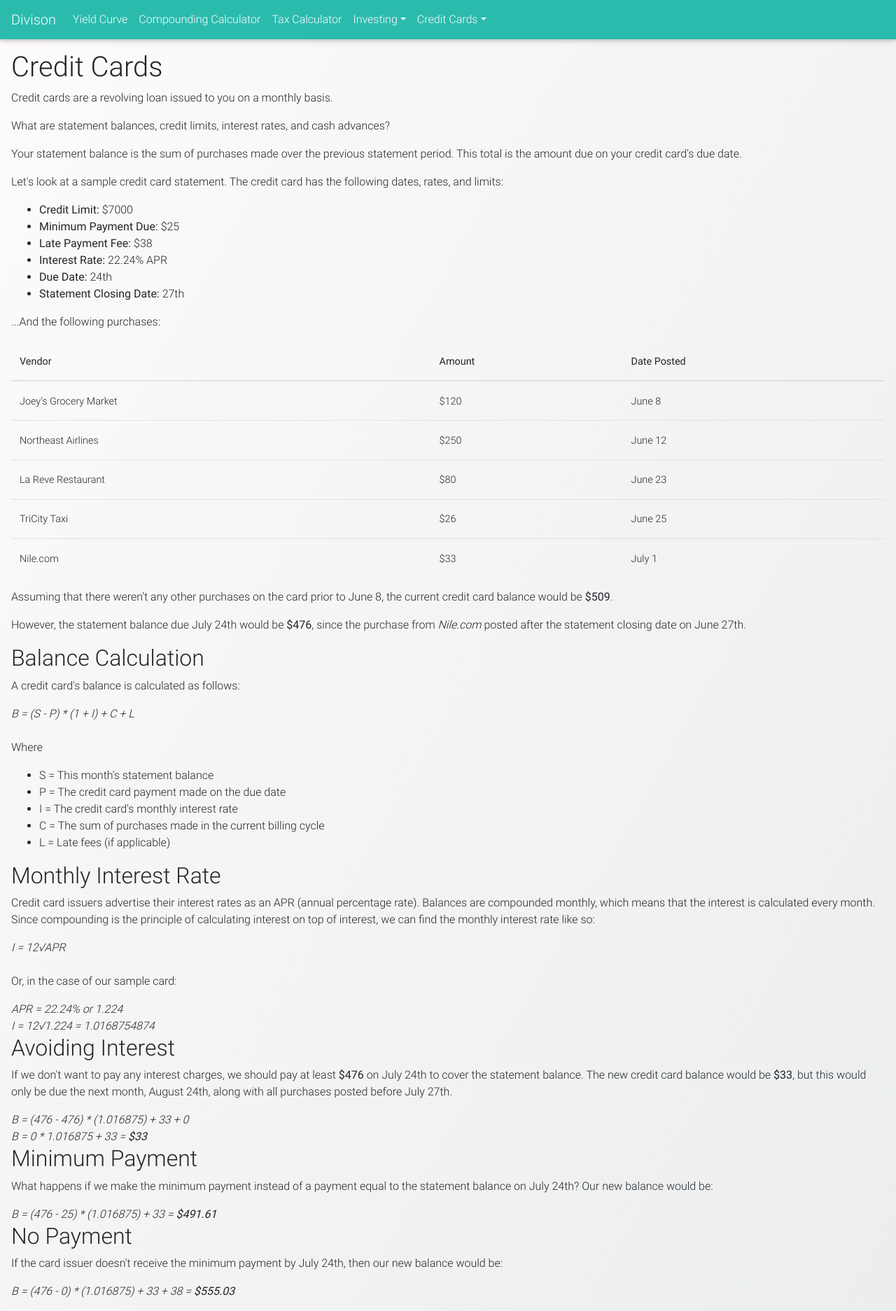
After one commit to rahulsarathy/yield-curve, a Django app: template templates/credit_cards.html in a window 1280 px wide. The commit adds this page. Shown: the whole page at 70% size. Run offline with Django 3.2, Linux system fonts and the light colour scheme; the template is opened without the code that fills it, so the values that code supplies are empty; some libraries are stand-ins or nearby versions.

Commit message:
Add a webpage about the basics of credit cards.

```diff
--- /dev/null
+++ b/credit_cards/apps.py
@@ -0,0 +1,5 @@
+from django.apps import AppConfig
+
+
+class CreditCardsConfig(AppConfig):
+    name = 'credit_cards'
--- /dev/null
+++ b/credit_cards/views.py
@@ -0,0 +1,5 @@
+from django.shortcuts import render
+
+
+def credit_cards_view(request):
+  return render(request, 'credit_cards.html')
--- /dev/null
+++ b/templates/credit_cards.html
@@ -0,0 +1,122 @@
+{% extends 'navbar.html' %}
+
+{% load crispy_forms_tags %}
+{% load staticfiles %}
+
+{% block title %}Division | Credit Cards{% endblock %}
+
+{% block imports %}
+{% endblock imports %}
+
+{% block content %}
+<h1>Credit Cards</h1>
+
+<p>Credit cards are a revolving loan issued to you on a monthly basis.</p>
+<p>What are statement balances, credit limits, interest rates, and cash advances?</p>
+<p>Your statement balance is the sum of purchases made over the previous statement period. This total is the amount due on your credit card's due date.</p>
+<p>Let's look at a sample credit card statement. The credit card has the following dates, rates, and limits:
+  <ul>
+    <li><b>Credit Limit:</b> $7000</li>
+    <li><b>Minimum Payment Due:</b> $25</li>
+    <li><b>Late Payment Fee:</b> $38</li>
+    <li><b>Interest Rate:</b> 22.24% APR</li>
+    <li><b>Due Date:</b> 24th</li>
+    <li><b>Statement Closing Date:</b> 27th</li>
+  </ul>
+
+<p>...And the following purchases:</p>
+
+<table class="table table-hover">
+  <thead>
+    <tr>
+      <th scope="col">Vendor</th>
+      <th scope="col">Amount</th>
+      <th scope="col">Date Posted</th>
+    </tr>
+  </thead>
+  <tbody>
+    <tr>
+      <td>Joey's Grocery Market</td>
+      <td>$120</td>
+      <td>June 8</td>
+    </tr>
+    <tr>
+      <td>Northeast Airlines</td>
+      <td>$250</td>
+      <td>June 12</td>
+    </tr>
+    <tr>
+      <td>La Reve Restaurant</td>
+      <td>$80</td>
+      <td>June 23</td>
+    </tr>
+    <tr>
+      <td>TriCity Taxi</td>
+      <td>$26</td>
+      <td>June 25</td>
+    </tr>
+    <tr>
+      <td>Nile.com</td>
+      <td>$33</td>
+      <td>July 1</td>
+    </tr>
+  </tbody>
+</table>
+
+<p>Assuming that there weren't any other purchases on the card prior to June 8, the current credit card balance would be <b>$509</b>.</p>
+
+<p>However, the statement balance due July 24th would be <b>$476</b>, since the purchase from <i>Nile.com</i> posted after the statement closing date on June 27th.
+
+<h2>Balance Calculation</h2>
+
+<p>A credit card's balance is calculated as follows:</p>
+
+<i>B = (S - P) * (1 + I) + C + L</i>
+<br>
+<br>
+<p>Where</p>
+
+<ul>
+  <li>S = This month's statement balance</li>
+  <li>P = The credit card payment made on the due date</li>
+  <li>I = The credit card's monthly interest rate</li>
+  <li>C = The sum of purchases made in the current billing cycle</li>
+  <li>L = Late fees (if applicable)</li>
+</ul>
+
+<h2>Monthly Interest Rate</h2>
+
+<p>Credit card issuers advertise their interest rates as an APR (annual percentage rate). Balances are compounded monthly, which means that the interest is calculated every month. Since compounding is the principle of calculating interest on top of interest, we can find the monthly interest rate like so:</p>
+
+<i>I = 12√APR</i>
+<br>
+<br>
+<p>Or, in the case of our sample card:</p>
+
+<i>APR = 22.24% or 1.224</i>
+<br>
+<i>I = 12√1.224 = 1.0168754874</i>
+
+<h2>Avoiding Interest</h2>
+
+<p>If we don't want to pay any interest charges, we should pay at least <b>$476</b> on July 24th to cover the statement balance. The new credit card balance would be <b>$33</b>, but this would only be due the next month, August 24th, along with all purchases posted before July 27th.</p>
+
+<i>B = (476 - 476) * (1.016875) + 33 + 0</i>
+<br>
+<i>B = 0 * 1.016875 + 33 = <b>$33</b></i>
+
+<h2>Minimum Payment</h2>
+
+<p>What happens if we make the minimum payment instead of a payment equal to the statement balance on July 24th? Our new balance would be:</p>
+
+<i>B = (476 - 25) * (1.016875) + 33 = <b>$491.61</b></i>
+
+<h2>No Payment</h2>
+
+<p>If the card issuer doesn't receive the minimum payment by July 24th, then our new balance would be:</p>
+
+<i>B = (476 - 0) * (1.016875) + 33 + 38 = <b>$555.03</b></i>
+{% endblock %}
+
+{# (1 + I / 12)^12 = 1.2224 #}
+{# 1 + I / 12 =  1.0168754874 #}
--- a/templates/navbar.html
+++ b/templates/navbar.html
@@ -32,13 +32,23 @@
           <a class="nav-link" href="/taxes">Tax Calculator</a>
         </li>
 
-        <!-- Dropdown -->
+        <!-- Investing Dropdown -->
         <li class="nav-item dropdown">
           <a class="nav-link dropdown-toggle" id="navbarDropdownMenuLink" data-toggle="dropdown"
             aria-haspopup="true" aria-expanded="false">Investing</a>
           <div class="dropdown-menu dropdown-primary" aria-labelledby="navbarDropdownMenuLink">
             <a class="dropdown-item" href="/scott_adams">The Scott Adams Strategy</a>
             <a class="dropdown-item" href="#">CD Ladders</a>
+          </div>
+        </li>
+
+        <!-- Credit Cards Dropdown -->
+        <li class="nav-item dropdown">
+          <a class="nav-link dropdown-toggle" id="navbarDropdownMenuLink" data-toggle="dropdown"
+            aria-haspopup="true" aria-expanded="false">Credit Cards</a>
+          <div class="dropdown-menu dropdown-primary" aria-labelledby="navbarDropdownMenuLink">
+            <a class="dropdown-item" href="/credit_cards">Overview</a>
+            <a class="dropdown-item" href="#">Which Card?</a>
           </div>
         </li>
       </ul>
```
Also changed, not shown: credit_cards/urls.py (added, +7 -0 lines), credit_cards/__init__.py (added).
